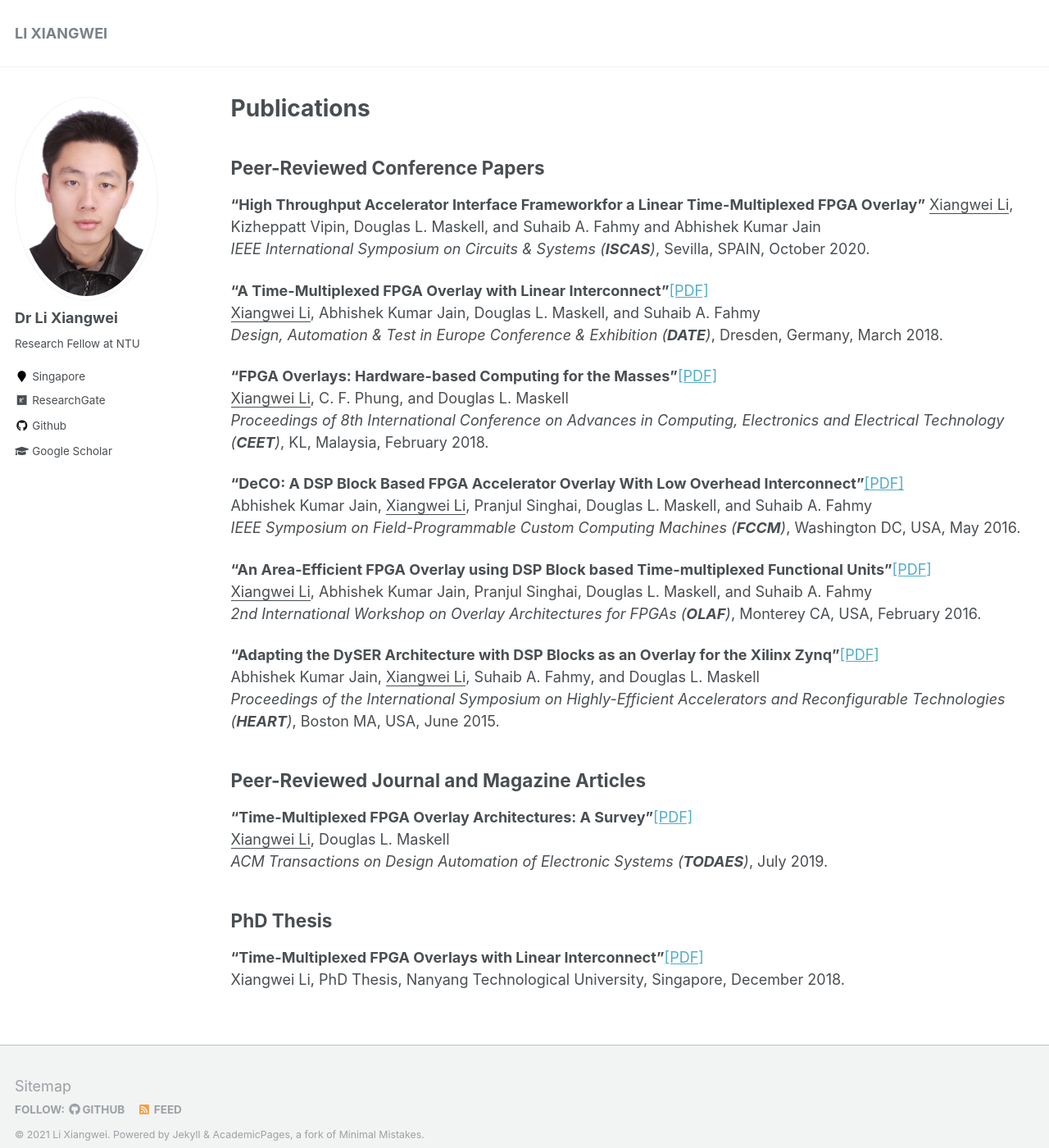
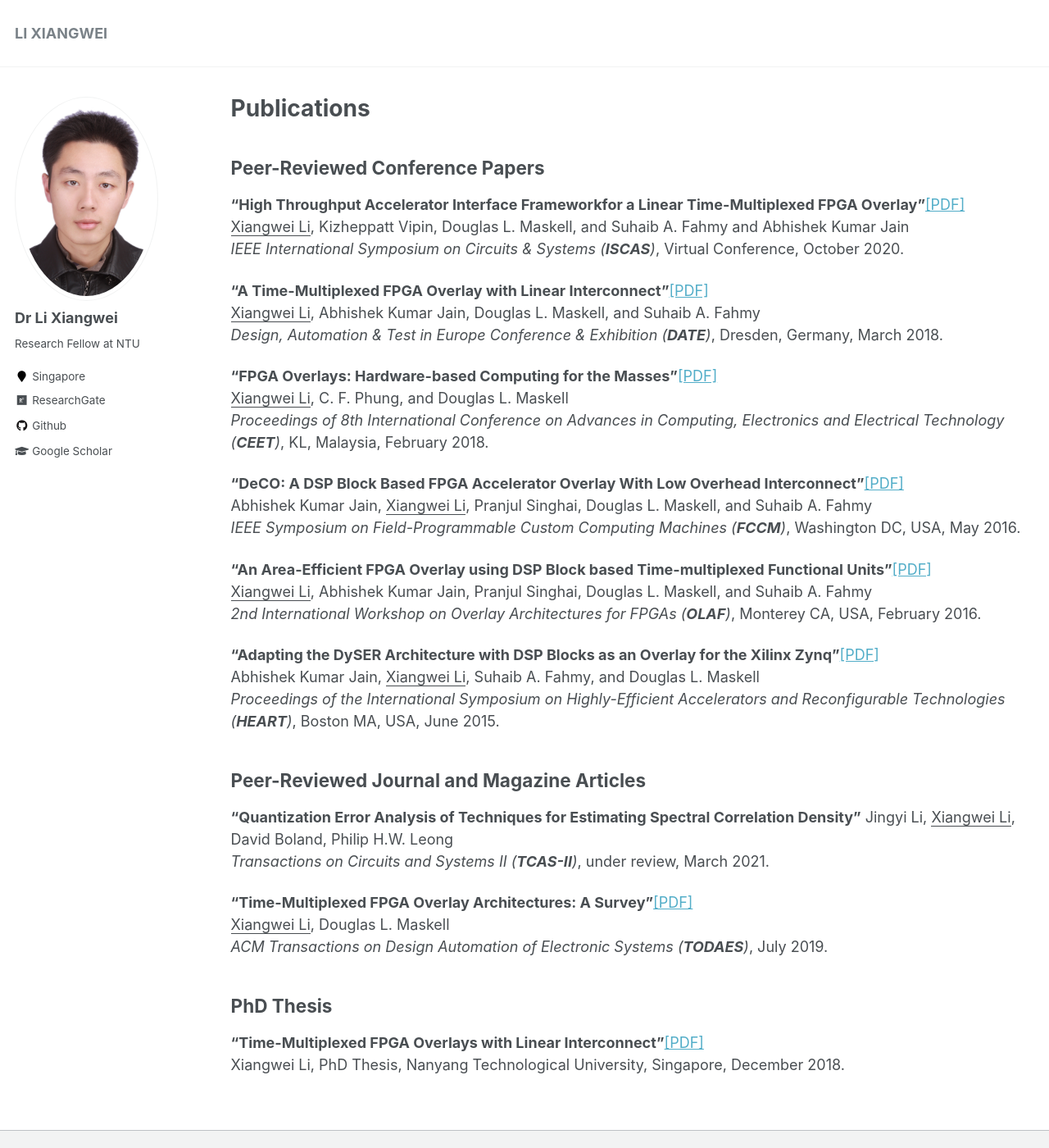
Before and after one commit to louislxw/louislxw.github.io, a Jekyll site: the page built from _publications/publications.md, in a window 1280 px wide and 1400 px high. Shown: the whole window at 82% size. Built offline with Jekyll 4.4.1, drawn with Linux system fonts in a browser that asks for light colours.

Commit message:
Update publications

```diff
--- a/_publications/publications.md
+++ b/_publications/publications.md
@@ -8,9 +8,9 @@
 Peer-Reviewed Conference Papers
 -------------------------------
 
-<strong>“High Throughput Accelerator Interface Frameworkfor a Linear Time-Multiplexed FPGA Overlay”</strong>
+<strong>“High Throughput Accelerator Interface Frameworkfor a Linear Time-Multiplexed FPGA Overlay”</strong>[[PDF]](https://ieeexplore.ieee.org/document/9181072)<br>
 <u>Xiangwei Li</u>, Kizheppatt Vipin, Douglas L. Maskell, and Suhaib A. Fahmy and Abhishek Kumar Jain <br>
-<em>IEEE International Symposium on Circuits & Systems (<strong>ISCAS</strong>)</em>, Sevilla, SPAIN, October 2020.<br>
+<em>IEEE International Symposium on Circuits & Systems (<strong>ISCAS</strong>)</em>, Virtual Conference, October 2020.<br>
 
 <strong>“A Time-Multiplexed FPGA Overlay with Linear Interconnect”</strong>[[PDF]](https://ieeexplore.ieee.org/abstract/document/8342171)<br>
 <u>Xiangwei Li</u>, Abhishek Kumar Jain, Douglas L. Maskell, and Suhaib A. Fahmy <br>
@@ -36,6 +36,10 @@
 Peer-Reviewed Journal and Magazine Articles
 -------------------------------------------
 
+<strong>“Quantization Error Analysis of Techniques for Estimating Spectral Correlation Density”</strong>
+Jingyi Li, <u>Xiangwei Li</u>, David Boland, Philip H.W. Leong <br>
+<em>Transactions on Circuits and Systems II (<strong>TCAS-II</strong>)</em>, under review, March 2021. <br>
+
 <strong>“Time-Multiplexed FPGA Overlay Architectures: A Survey”</strong>[[PDF]](https://dl.acm.org/citation.cfm?id=3339861&dl=ACM&coll=DL)<br>
 <u>Xiangwei Li</u>, Douglas L. Maskell <br>
 <em>ACM Transactions on Design Automation of Electronic Systems (<strong>TODAES</strong>)</em>, July 2019. <br>
```
Also changed, not shown: _pages/about.md (+2 -2 lines), 1 other file.
